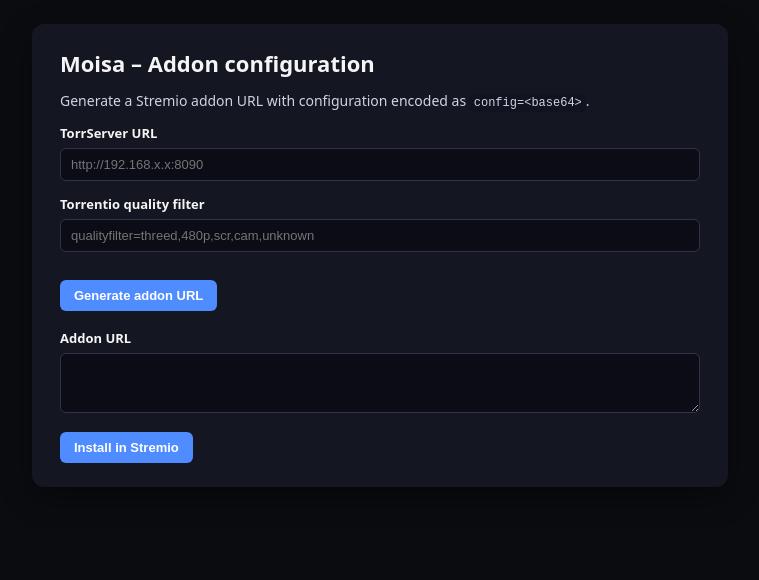
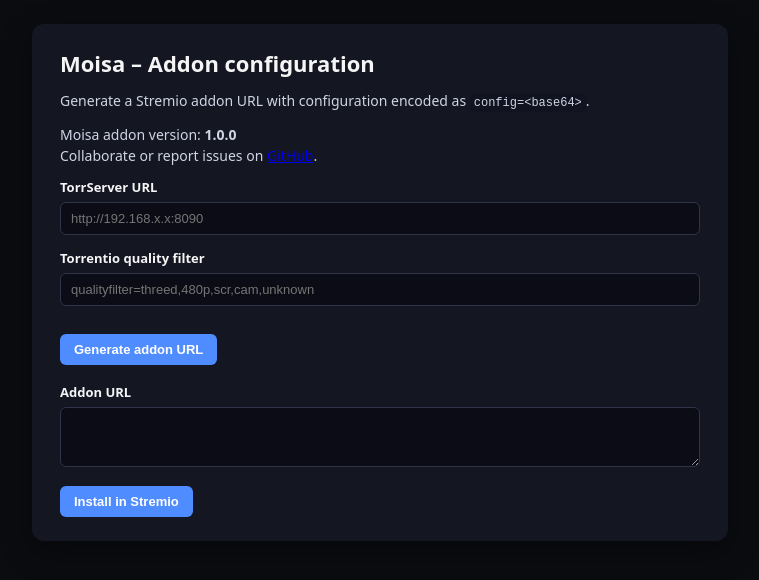
Before and after one commit to peronecode/moisa-addon, a website: page src/http/configure.html in a window 1280 px wide. Shown: the whole page, without its empty margins (260-1019 px from the left). Drawn offline with Linux system fonts and the light colour scheme.

Commit message:
Adding version and GH link to /configure page

```diff
--- a/src/http/configure.html
+++ b/src/http/configure.html
@@ -99,6 +99,17 @@
         Generate a Stremio addon URL with configuration encoded as
         <code>config=&lt;base64&gt;</code>.
       </p>
+      <p>
+        Moisa addon version: <strong>1.0.0</strong>
+        <br />
+        Collaborate or report issues on
+        <a
+          href="https://github.com/peronecode/moisa-addon"
+          target="_blank"
+          rel="noopener noreferrer"
+          >GitHub</a
+        >.
+      </p>
 
       <div class="field">
         <label for="torrserver">TorrServer URL</label>
```
